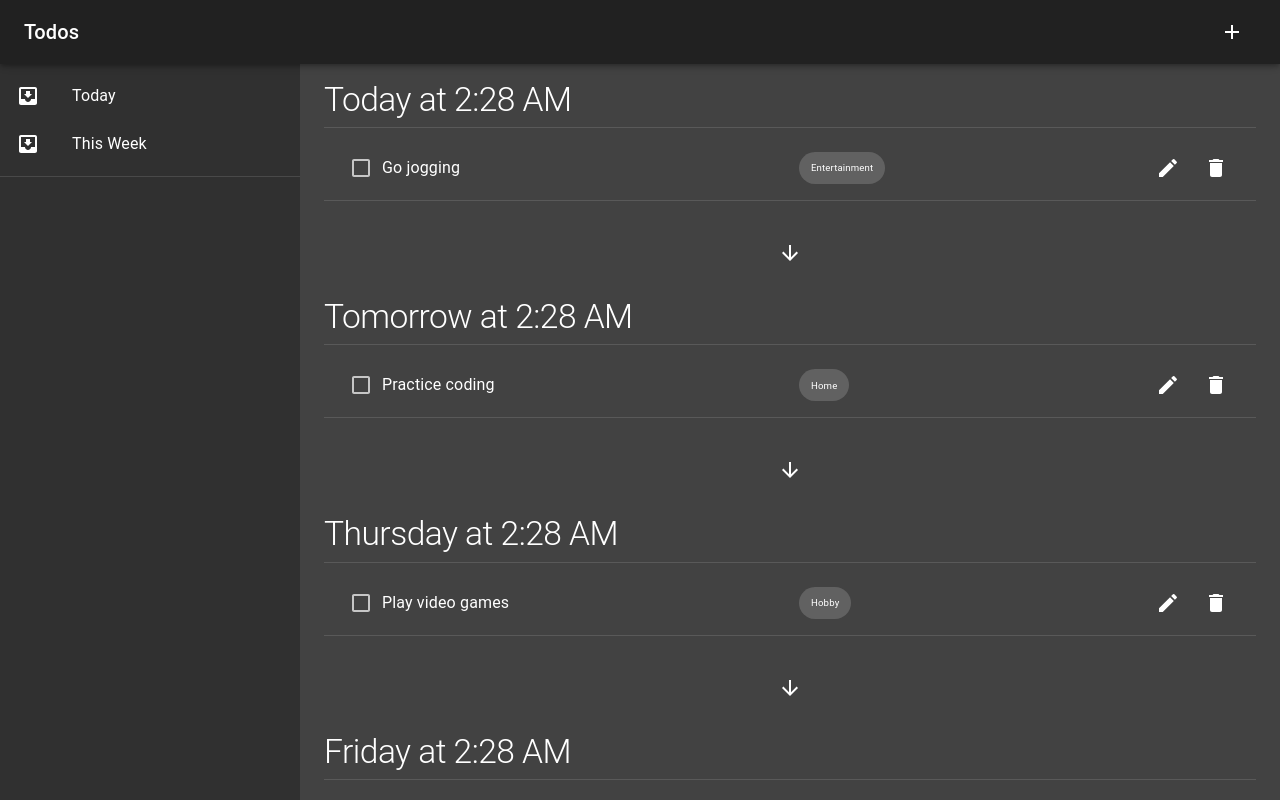
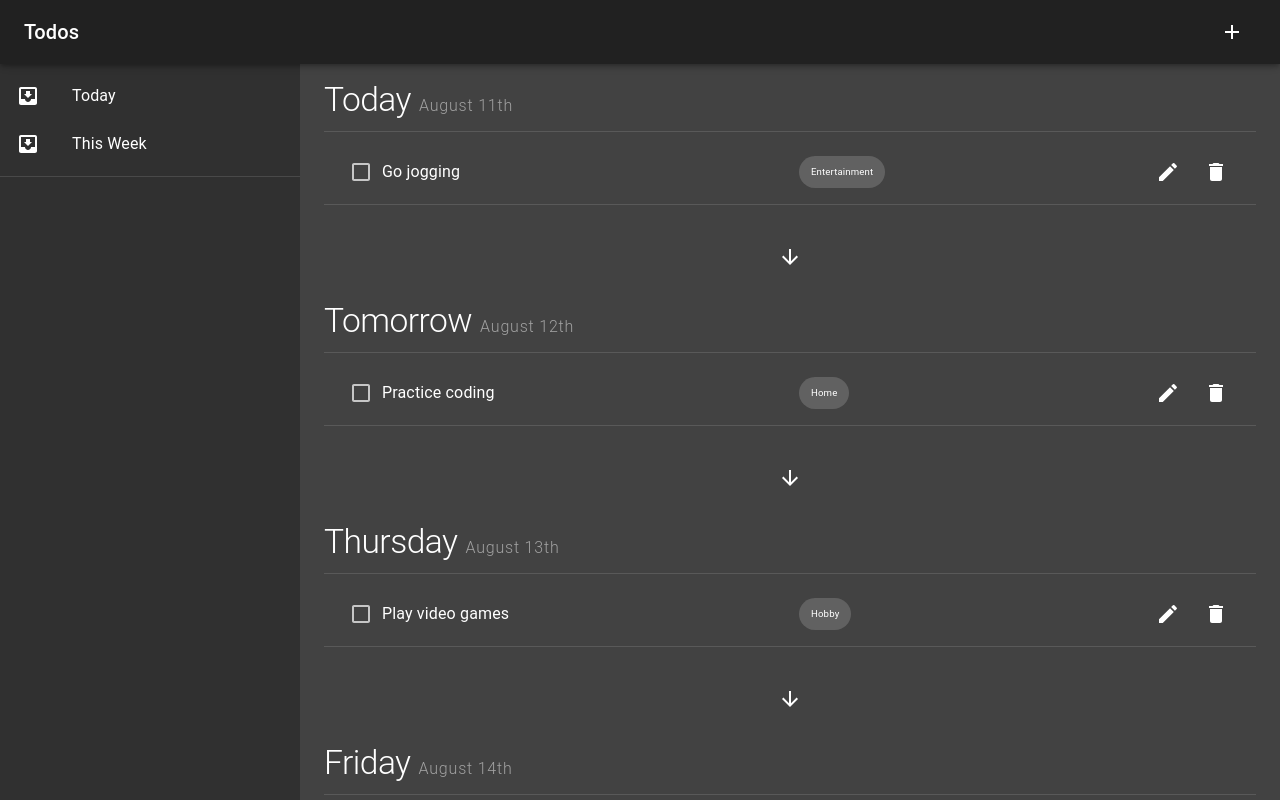
Before and after one commit to Slowcobo/todo, a React (Create React App) app: page /week in a window 1280 px wide. Built offline with nearby package versions, Linux system fonts and the light colour scheme.

Commit message:
Improve TodosWeek layout

```diff
--- a/src/TodosWeek.js
+++ b/src/TodosWeek.js
@@ -1,5 +1,4 @@
 import React, { useContext } from "react";
-import moment from "moment";
 import { makeStyles } from "@material-ui/core/styles";
 import Typography from "@material-ui/core/Typography";
 import Divider from "@material-ui/core/Divider";
@@ -40,20 +39,30 @@ export default function TodosWeek() {
   return (
     <Grid container className={classes.root}>
       <Grid item xs={12}>
-        {dates.map((date) => (
+        {dates.map((date, i) => (
           <div key={date}>
             <Grid item xs={12}>
-              <Typography variant="h1">{date.calendar(moment())}</Typography>
-              <Divider style={{ marginTop: "0.5rem" }} />
+              <Typography variant="h1" gutterBottom>
+                {date.calendar().split(" ")[0]}
+                <span className={classes.date}>{date.format("MMMM Do")}</span>
+              </Typography>
+              <Divider />
               <TodoList
                 todos={todos.filter(
                   (todo) => todo.date === date.format("YYYY-MM-DD")
                 )}
               />
             </Grid>
-            <Grid item container justify="center" style={{ margin: "2rem 0" }}>
-              <ArrowDownwardOutlinedIcon />
-            </Grid>
+            {i < dates.length - 1 && (
+              <Grid
+                item
+                container
+                justify="center"
+                style={{ margin: "2rem 0" }}
+              >
+                <ArrowDownwardOutlinedIcon />
+              </Grid>
+            )}
           </div>
         ))}
       </Grid>
```
